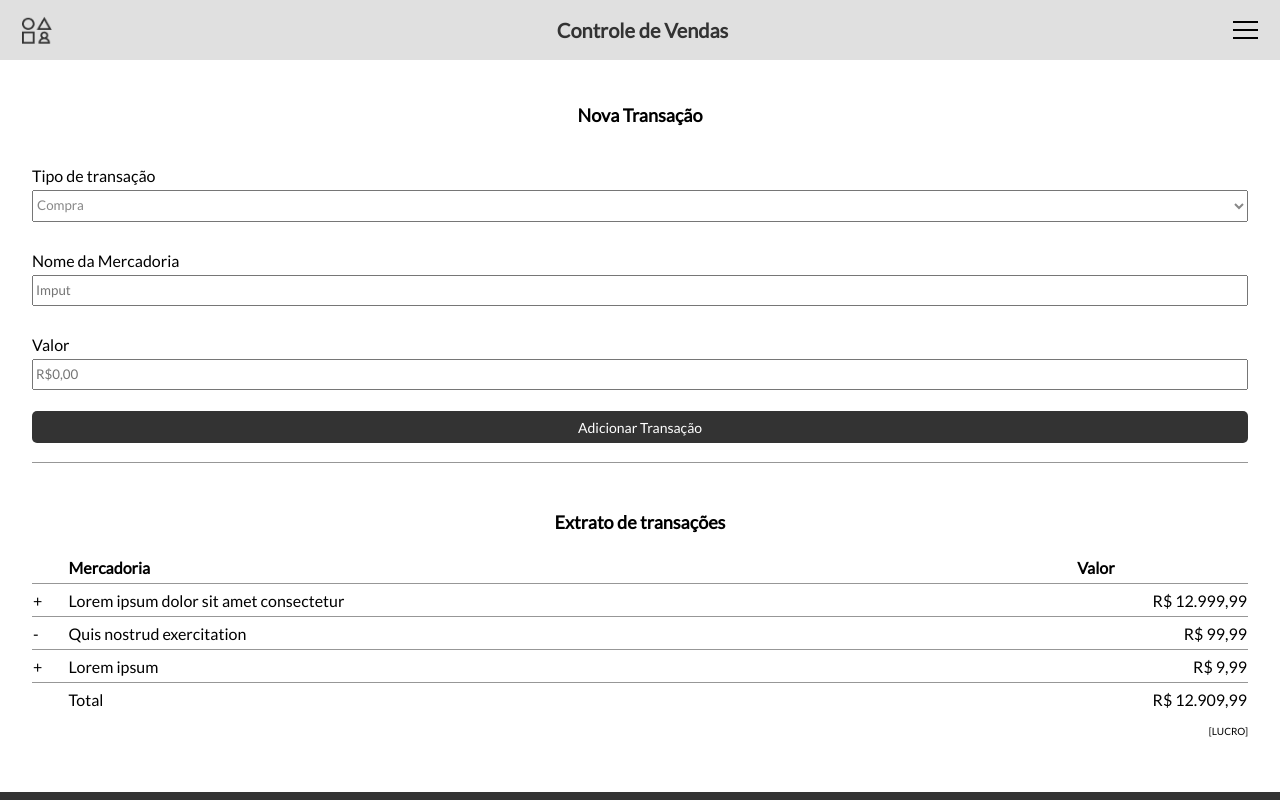
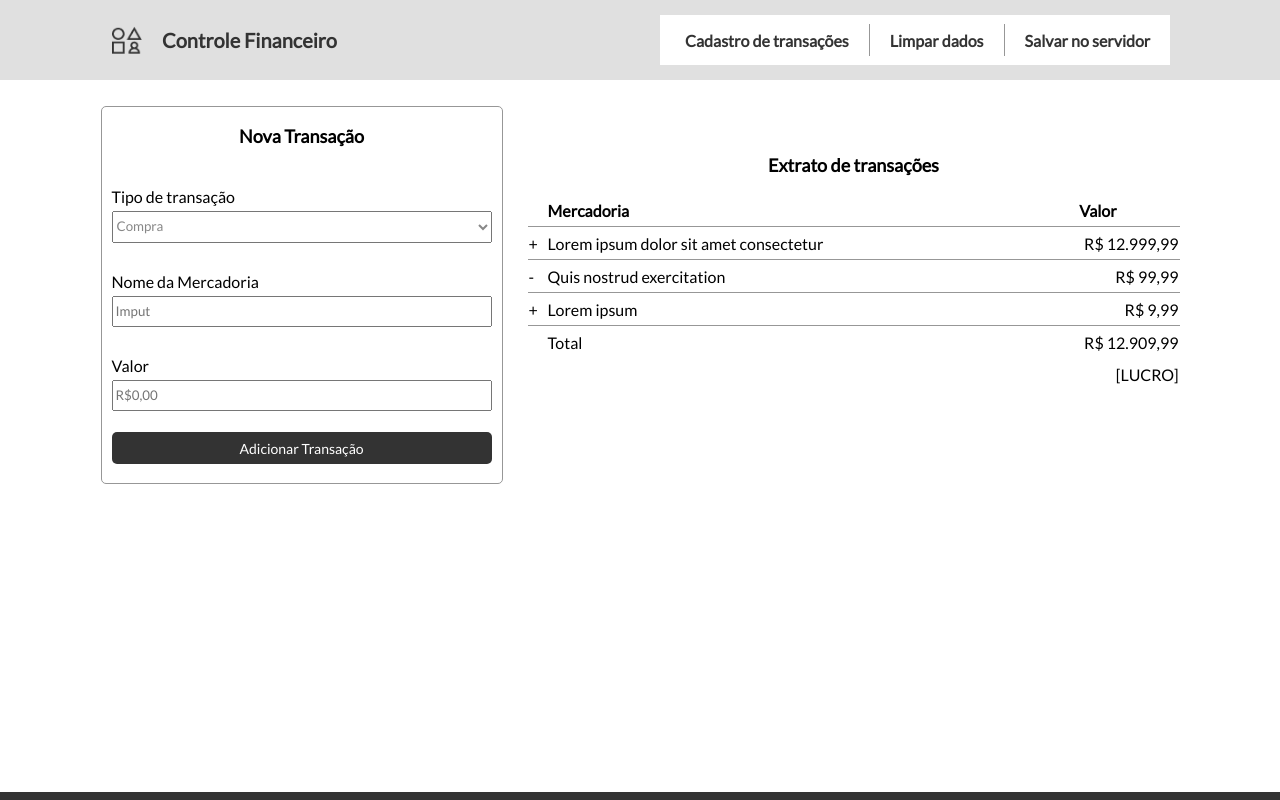
Before and after one commit to beatrizalvc/newtab-projects, a plain HTML site: page index.html in a window 1280 px wide. Drawn offline with Linux system fonts and the light colour scheme.

Commit message:
Parte 2 - Desafio HTML/CSS/JS

```diff
--- a/index.html
+++ b/index.html
@@ -12,14 +12,18 @@
 </head>
 <body>
     <header>
+
+        <section>
             <img src="logo.png" />
-        <span>Controle de Vendas</span>
+            <span>Controle Financeiro</span>
+
             <div class="menu-responsivo">
                 <div class="menu-sanduiche">
                     <div></div>
                     <div></div>
                     <div></div>
                 </div>
+
                 <div class="menu-hidden">
                     <ul>
                         <li id="menu-exit">X</li>
@@ -29,8 +33,9 @@
                     </ul>
                 </div>
 
+            </div>
+        </section>
 
-        </div>
 
     </header>
     <div class="container">
@@ -49,7 +54,7 @@
                     <label>Nome da Mercadoria</label>
                     <input type="text" placeholder="Imput" />
                 </div>
-                <br/>
+                <br />
                 <div>
                     <label>Valor</label>
                     <input placeholder="R$0,00" />
@@ -87,9 +92,14 @@
                     <td class="tr-left" id="td-footer"> Total </td>
                     <td class="tr-right" id="td-footer"> R$ 12.909,99 </td>
                 </tr>
+                <tr>
+                    <td></td>
+                    <td></td>
+                    <td class="tr-right">[LUCRO]</td>
+
+                </tr>
 
             </table>
-            <p>[LUCRO]</p>
 
         </div>
         <footer></footer>
--- a/teste.css
+++ b/teste.css
@@ -1,3 +1,4 @@
+
 body {
 	margin: 0;
 	font-family: 'Lato', sans-serif;
@@ -5,6 +6,9 @@ body {
 	align-items: center;
 	flex-direction: column;
 }
+
+/*HEADER INICIA*/
+
 header {
 	display: flex;
 	height: 60px;
@@ -14,17 +18,30 @@ header {
 	align-items:center;
 }
 
+	header section{
+		display: flex;
+		align-items: center;
+		justify-content: space-between;
+		max-width: 1100px;
+		margin: 0 auto;
+		width: 100%;
+	}
+
+	#header1{
+		position: relative;
+	}
+
 	header img{
 		width:30px;
 		height: 27.63px;
 		margin-left: 22px;
 	}
+
 	header span{
 		font-size: 20px;
 		font-weight:600;
 		color: #333;
 	}
-
 
 	.menu-sanduiche div {
 		width: 25px;
@@ -76,12 +93,17 @@ header span{
 		background-color: #c4c4c4;
 	}
 
+/*HEADER FINALIZA*/
+
 .container {
 	display: flex;
 	flex-direction: column;
 	align-items: stretch;
 	margin: 26px 20px;
 }
+
+/*CONTAINER-TOP INICIA*/
+
 .container #container-top {
 	display: flex;
 	flex-direction: column;
@@ -89,6 +111,15 @@ header span{
 	align-items: center;
 	border-bottom: 1px solid #979797;
 
+}
+
+	h3{
+		font-size: 18px;
+		font-weight: 700;
+	}
+
+	#container-top h3 {
+		display: none;
 	}
 
 	.form-box {
@@ -99,14 +130,8 @@ header span{
 		flex-direction: column;
 		justify-content: space-between;
 		align-items: center;
-
-
 	}
 
-h3{
-	font-size: 18px;
-	font-weight: 700;
-}
 
 	.form-box div {
 		display: flex;
@@ -142,6 +167,10 @@ h3{
 		border-radius: 5px;
 	}
 
+/*CONTAINER-TOP FINALIZA*/
+
+/*CONTAINER-BOTTOM INICIA*/
+
 .container-bottom {
 	display: flex;
 	flex-direction: column;
@@ -149,17 +178,6 @@ h3{
 	align-items: center;
 	margin-top: 30px;
 	width: 95vw;
-}
-
-.extratoTitulo {
-	font-size: 14px;
-	font-weight: 700;
-	display: flex;
-	justify-content: space-around;
-	height: 60px;
-	width: 95%;
-	align-items: center;
-	border-bottom: 1px solid #979797;
 }
 
 	table {
@@ -177,7 +195,7 @@ table td {
 
 	.tr-border {
 		text-align: left;
-	border-bottom: 1px solid #979797
+		border-bottom: 1px solid #979797;
 	}
 
 	.tr-right {
@@ -197,11 +215,7 @@ table td #td-footer{
 		font-weight: 700;
 	}
 
-.container-bottom p{
-	align-self: flex-end;
-	font-size: 10px;
-	font-weight: 400;
-}
+/*CONTAINER-BOTTOM FINALIZA*/
 
 footer {
 	border-bottom: 8px solid #333;
@@ -212,7 +226,154 @@ footer {
 	text-align: center;
 }
 
-@media (max-width: 768px) {
-	#container-top h3{
+
+/*CONTAINER-BOTTOM FINALIZA*/
+
+/*MEDIA TABLET*/
+
+@media (min-width: 768px) {
+
+	.menu-responsivo .menu-hidden ul {
+		width: 32.8%;
+	}
+
+	#container-top h3 {
+		display: block;
+	}
+
+	#container-top {
+		border: 1px solid #979797;
+		border-radius: 5px;
+		flex-wrap: wrap;
+	}
+
+	.form-box {
+		flex-direction: row;
+		flex-wrap: wrap;
+		width: 95%;
+	}
+
+		.form-box div:nth-child(1) {
+			width: 19vw;
+		}
+
+		.form-box div:nth-child(3) {
+			width: 45vw;
+		}
+
+		.form-box div:nth-child(5) {
+			width: 19vw;
+		}
+
+		.form-box button {
+			width: 26vw;
+			align-self: flex-end;
+		}
+}
+
+/*MEDIA DESKTOP*/
+
+@media (min-width: 1112px) {
+	header {
+		height: 80px;
+	}
+
+	header span{
+		flex-grow: 1;
+		padding-left: 20px;
+		margin: 19px 0;
+	}
+
+	.menu-sanduiche {
 		display: none;
 	}
+
+	.menu-responsivo .menu-hidden ul {
+		display: flex;
+		flex-direction: row;
+		list-style-type: none;
+		background-color: #FFF;
+		font-size: 16px;
+		color: #333;
+		width: 500px;
+		height: 40px;
+		padding: 5px;
+		margin-right: 20px;
+		margin-bottom: 0px;
+		position: relative;
+		justify-content: space-around;
+		align-items: center;
+	}
+
+		.menu-responsivo .menu-hidden ul #menu-exit {
+			display: none;
+		}
+
+		.menu-responsivo .menu-hidden ul li {
+			white-space: nowrap;
+			padding: 5px;
+		}
+
+		.menu-responsivo .menu-hidden ul li:nth-child(2) {
+			border-right: 1px solid #979797;
+			width: 42.76%;
+		}
+		.menu-responsivo .menu-hidden ul li:nth-child(3) {
+			border-right: 1px solid #979797;
+			width: 24.60%;
+		}
+
+		.menu-responsivo .menu-hidden ul li:nth-child(4) {
+			width: 32.64%;
+		}
+
+	.menu-responsivo #item-menu:hover {
+		color: none;
+		background-color: #FFF;
+	}
+
+	.container {
+		flex-direction: row;
+		justify-content: center;
+		width: 100vw;
+	}
+
+	.container #container-top {
+		width: 400px;
+		flex-direction: column;
+		justify-content: flex-start;
+		align-items: center;
+		margin-right: 25px;
+	}
+
+	.form-box {
+		display: flex;
+		width: 95%;
+		flex-direction: column;
+		justify-content: space-between;
+		align-items: center;
+		flex-wrap: nowrap;
+	}
+
+		.form-box div:nth-child(1) {
+			width: 100%;
+		}
+
+		.form-box div:nth-child(3) {
+			width: 100%;
+		}
+
+		.form-box div:nth-child(5) {
+			width: 100%;
+		}
+
+		.form-box button {
+			width: 100%;
+			align-self: center;
+		}
+	.container .container-bottom {
+		justify-content: flex-start;
+		width: 652px;
+	}
+
+}
```
Lines whose indentation alone changed are shown as unchanged.
